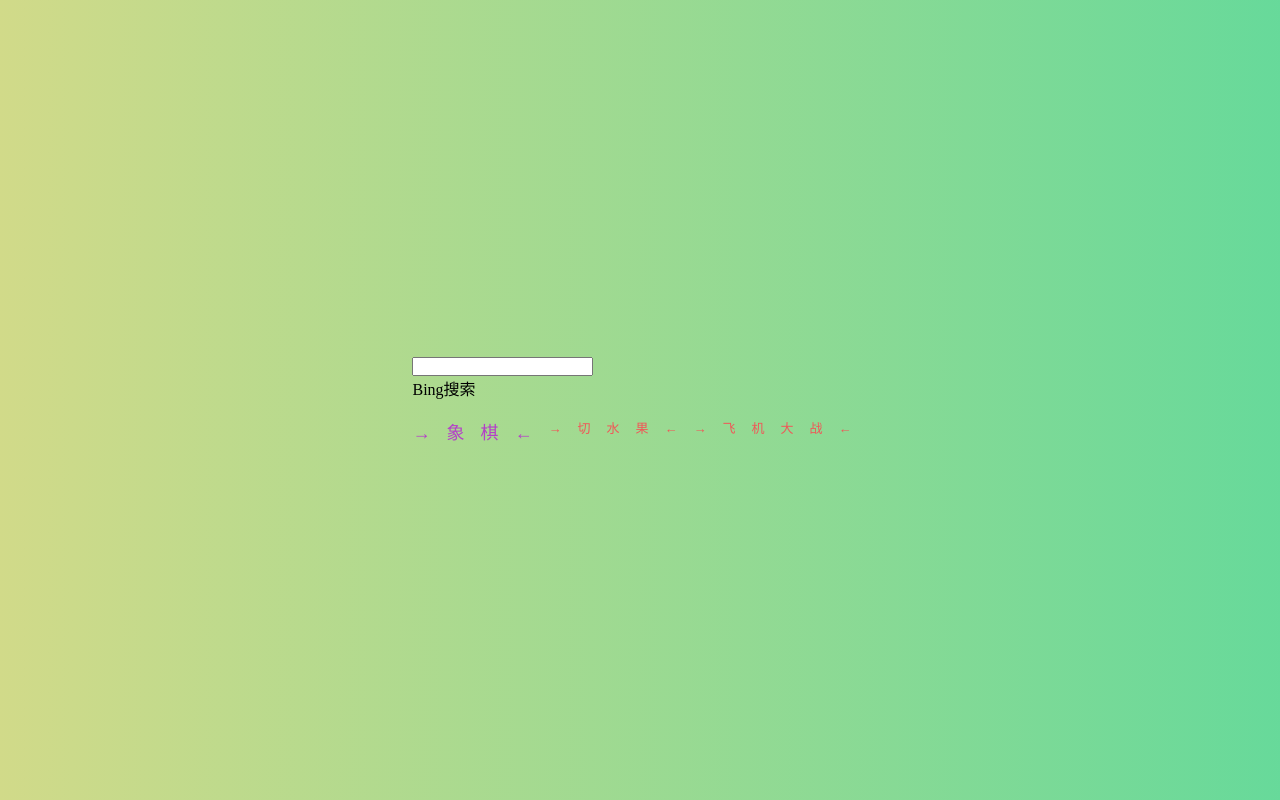
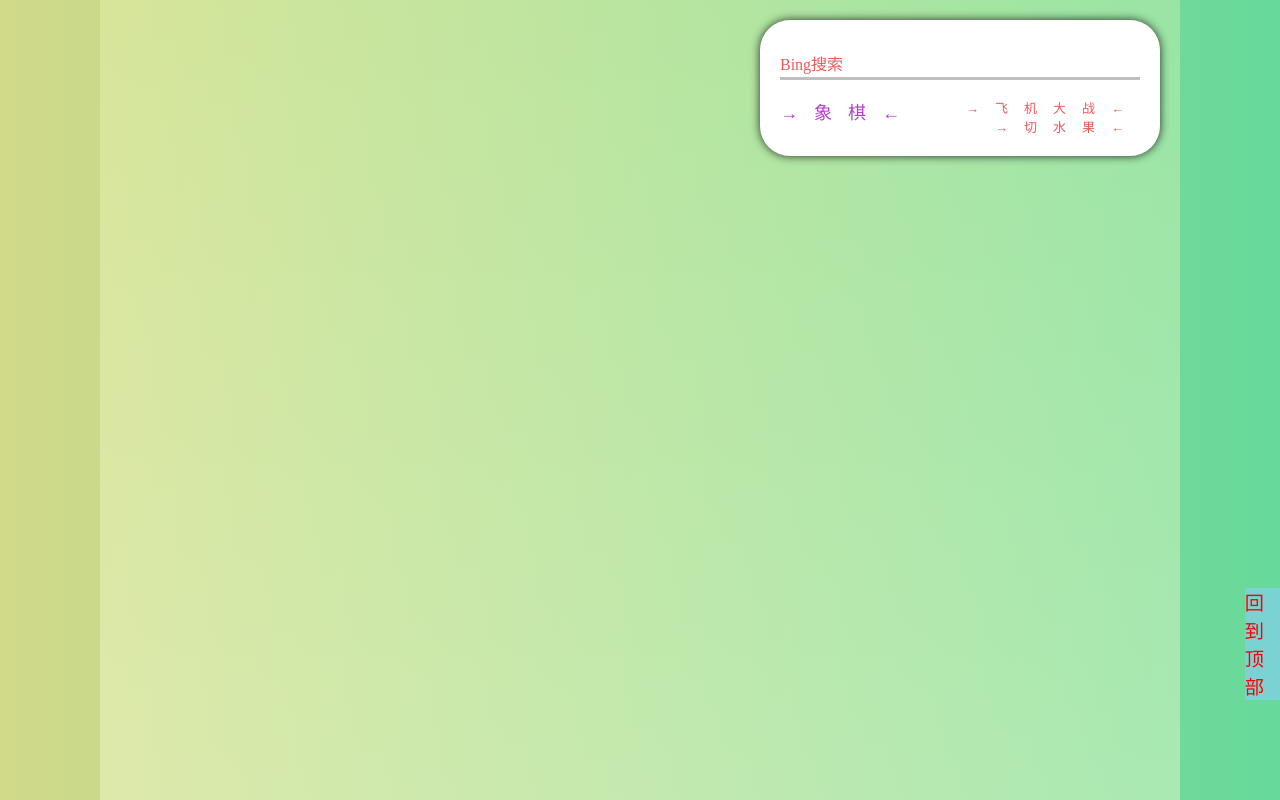
Before and after one commit to dpwqb/dpwqb.github.io, a plain HTML site: page index.html in a window 1280 px wide. Shown: the top 800 px of the page. Drawn offline with Linux system fonts and the light colour scheme.

Commit message:
Update index.html

```diff
--- a/index.html
+++ b/index.html
@@ -10,6 +10,23 @@
 			margin: 0;
 			box-sizing: border-box;
 			outline: none;
+		}
+		#backtop{
+			position: fixed;
+			font-size: larger;
+			letter-spacing: 16px;
+			text-decoration: none;
+			right: 0px;
+			bottom: 100px;
+			background-color: rgba(135, 206, 250, 0.6);
+			color: rgb(255, 0, 0);
+		}
+		#backtop:active{
+			font-size: x-small;
+		}
+		#backtop:hover{
+			background-color: greenyellow;
+			font-size: x-large;
 		}
 		#navigation1{
 			color: rgb(180, 64, 200);
@@ -41,6 +58,13 @@
 			letter-spacing: 16px;
 			color: rgb(180, 64, 200);
 			text-decoration: none;
+		}
+		#boxroot{
+			width: 1080px;
+			height: 5000px;
+			margin: 0 auto;
+			background-image: linear-gradient(0deg,white,rgba(249, 255, 191, 0.3));
+			padding: 20px;
 		}
 		body{
 			display: flex;
@@ -104,7 +128,8 @@
 		}
 	</style>
 	<body>
-		<div class="wrapper">
+		<div id="boxroot">
+			<div class="wallpaper">
 				<form action="http://cn.bing.com" class="input-data">
 					<input type="text" name="q" required="" value="" />
 					<div class="underline"></div>
@@ -115,5 +140,7 @@
 				<a id="navigation2" href="./网页小游戏/飞机大战/play.html">→飞机大战←</a>
 				<a id="navigation3" href="./网页小游戏/切水果/index.html">→切水果←</a>
 			</div>
+			<a id="backtop" href="#top">回<br />到<br />顶<br />部</a>
+		</div>
 	</body>
 </html>
```
Lines whose indentation alone changed are shown as unchanged.
